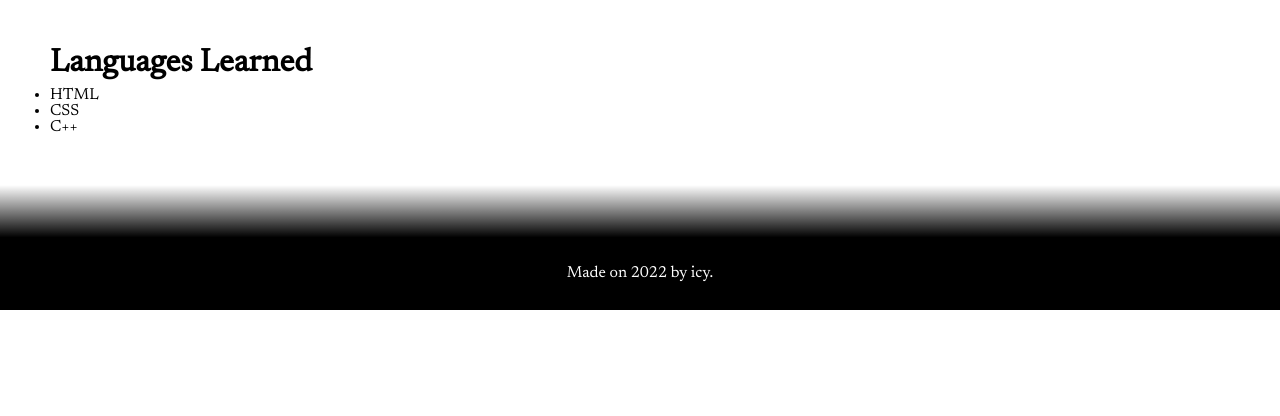
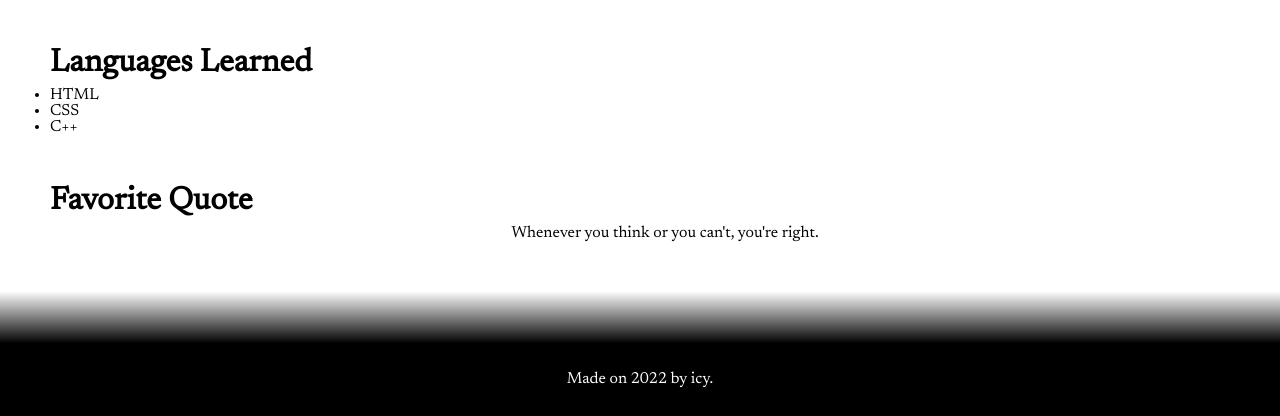
Before and after one commit to inflowicy/Portfolio, a plain HTML site: page index.html in a window 1280 px wide. Shown: the part 676-1092 px from the top of the page. Before the commit the page ends 986 px from the top, so only its background shows below. Drawn offline with Linux system fonts and the light colour scheme.

Commit message:
Added a Favorite Quote section

```diff
--- a/index.html
+++ b/index.html
@@ -58,6 +58,15 @@
         </ul>
     </div>
 
+    <!-- QUOTE SECTION -->
+    <div class="section">
+        <h1>Favorite Quote</h1>
+        <div class="quote">
+            <blockquote>Whenever you think or you can't, you're right.</blockquote>
+        </div>
+    </div>
+
+    <!-- FOOTER-->
     <div>
         <footer>
             <p>Made on 2022 by icy.</p>
--- a/style.css
+++ b/style.css
@@ -71,6 +71,12 @@ img {
     width: auto;
 }
 
+/* QUOTE */
+
+.quote {
+    text-align: center;
+}
+
 /* FOOTER */
 
 footer {
```
